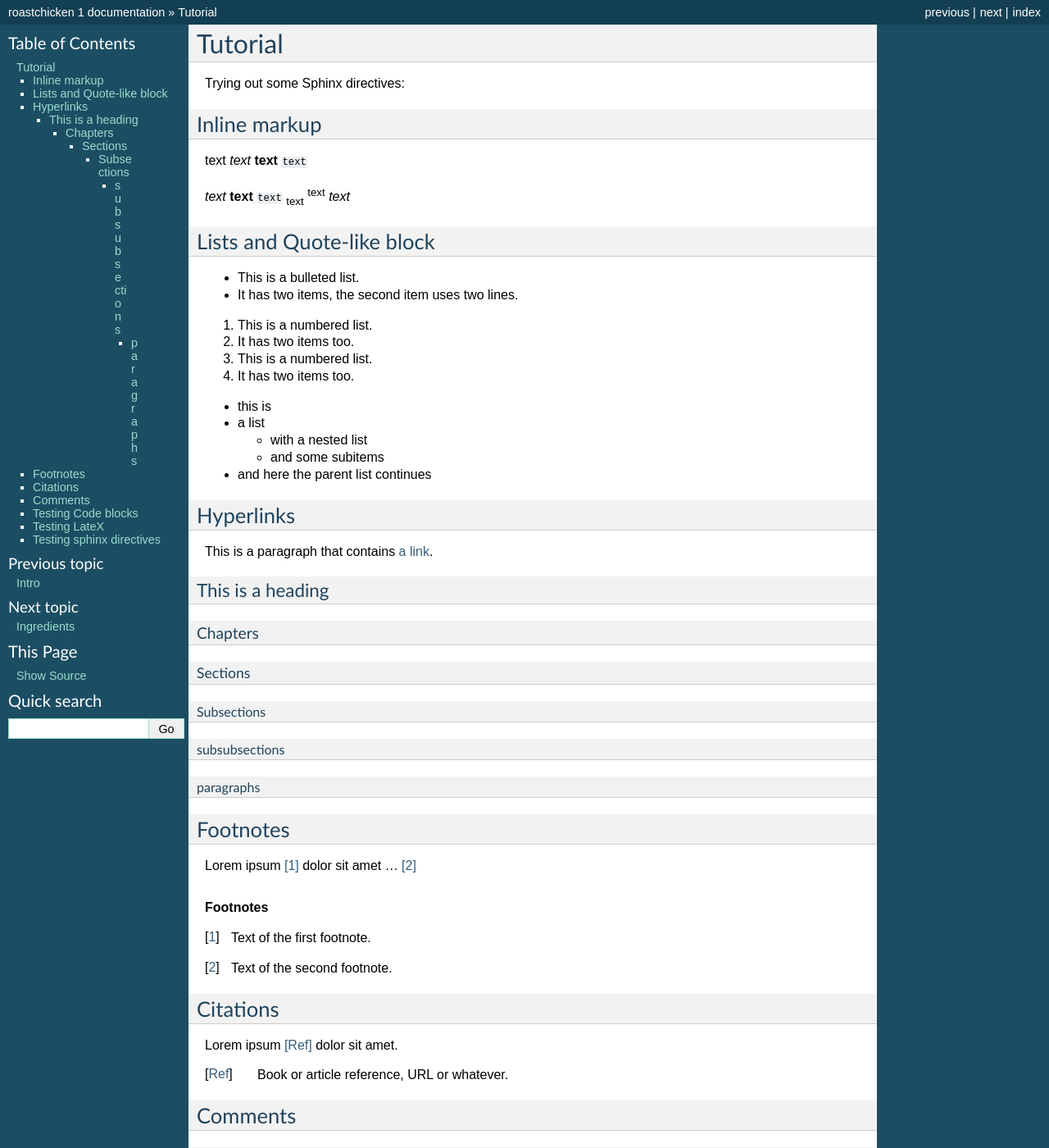
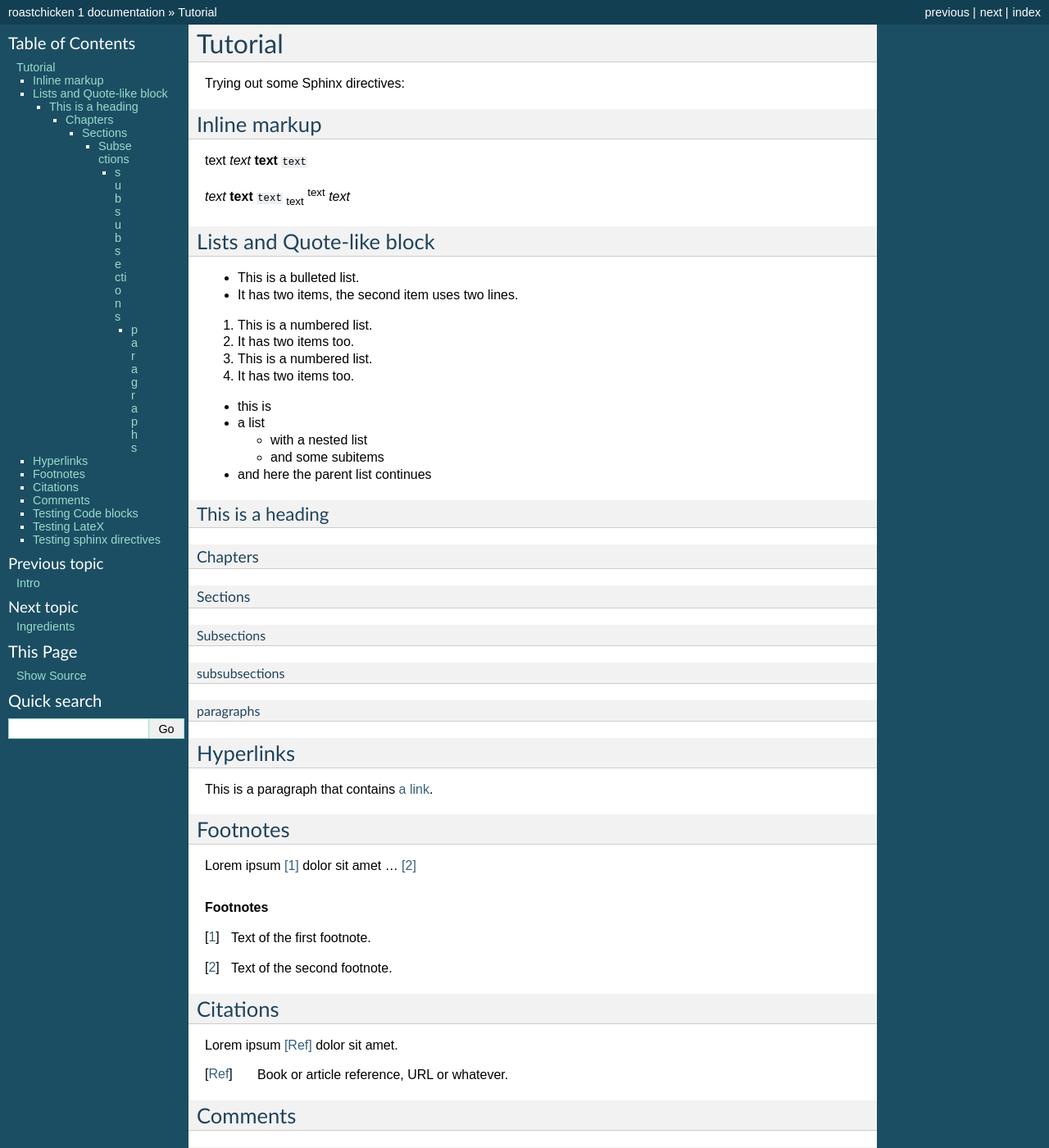
Before and after one commit to launerbie/roastchicken, a Sphinx documentation site: the page built from docs/source/tutorial.rst, in a window 1280 px wide and 1400 px high. Shown: the whole window at 82% size. Built offline with Sphinx 7.4.7, drawn with Linux system fonts in a browser that asks for light colours; formulas are drawn with MathJax 3; part of the change alters nothing that is shown.

```diff
--- a/docs/source/tutorial.rst
+++ b/docs/source/tutorial.rst
@@ -40,12 +40,6 @@ Lists and Quote-like block
 
 * and here the parent list continues
 
-Hyperlinks
-""""""""""
-This is a paragraph that contains `a link`_.
-
-.. _a link: http://example.com/
-
 #################
 This is a heading
 #################
@@ -69,6 +63,13 @@ subsubsections
 """""""""""""""""
 paragraphs
 """""""""""""""""
+
+Hyperlinks
+""""""""""
+This is a paragraph that contains `a link`_.
+
+.. _a link: http://example.com/
+
 
 Footnotes
 """""""""
```
